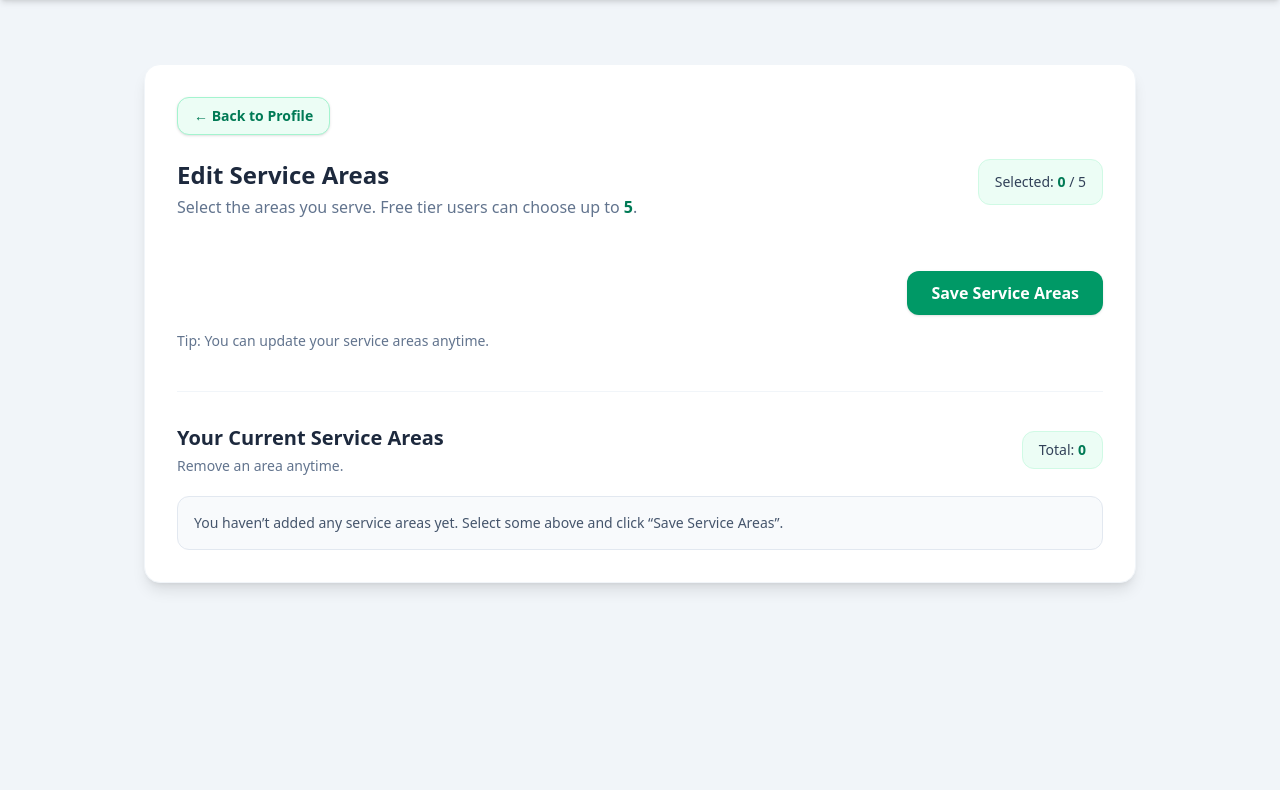
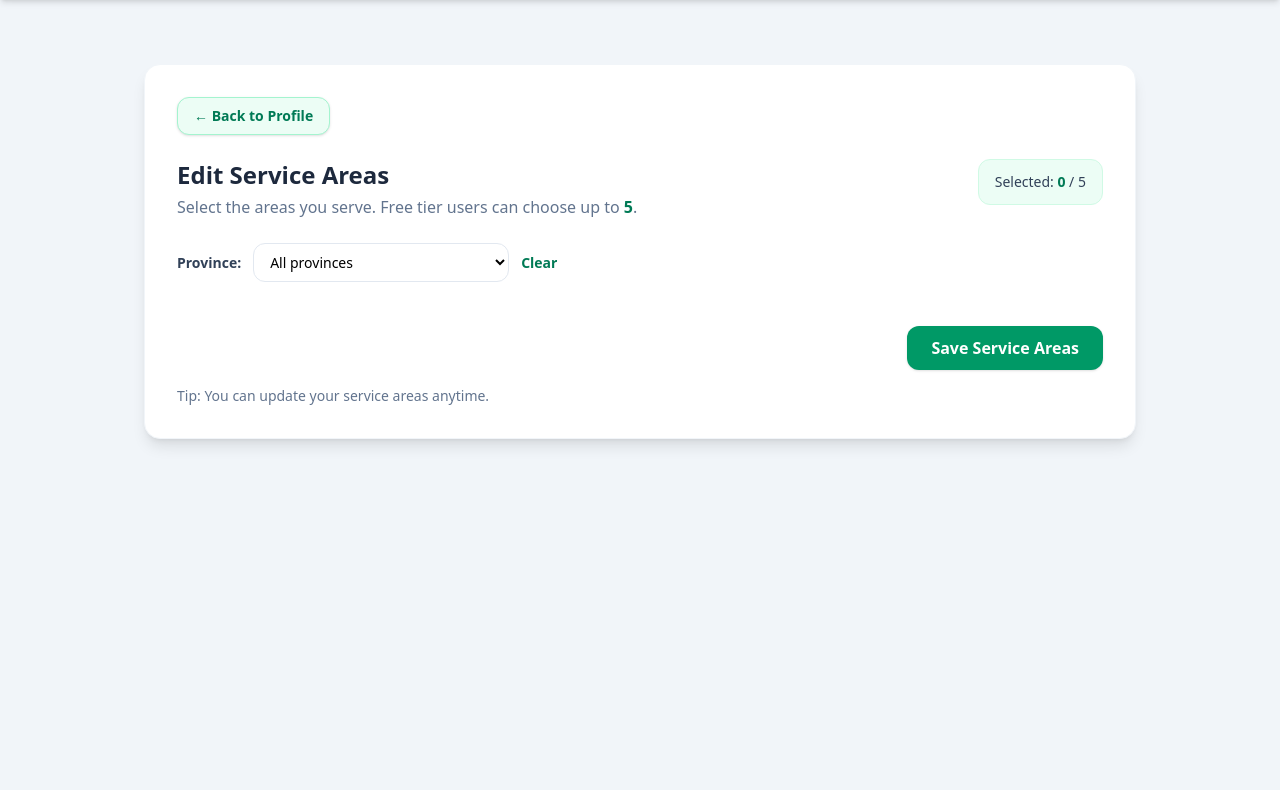
Before and after one commit to olugbengaakindele/handyhub_vercel, a Django app: page /edit-service-areas/ in a window 1280 px wide. Shown: the part 100-890 px from the top of the page. Run offline with Django 5.2, Linux system fonts and the light colour scheme; the visitor is signed in with stand-in values (Sample User, id 1); some libraries are stand-ins or nearby versions.

Commit message:
edit service area with province filter

```diff
--- /dev/null
+++ b/users/static/users/js/service_area_selector.js
@@ -0,0 +1,134 @@
+class ServiceAreaSelector {
+  constructor(config) {
+    this.container = document.querySelector(config.containerSelector);
+    this.provinceSelect = document.querySelector(config.provinceSelectSelector);
+    this.clearBtn = document.querySelector(config.clearBtnSelector);
+    this.countEl = document.querySelector(config.countSelector);
+    this.limitEl = document.querySelector(config.limitSelector);
+
+    this.checkboxSelector = config.checkboxSelector;
+    this.cardSelector = config.cardSelector;
+    this.groupSelector = config.groupSelector;
+
+    this.limit = config.limit;
+
+    if (!this.container || !this.provinceSelect || !this.countEl || !this.limitEl) {
+      return; // fail silently if page doesn't have expected markup
+    }
+
+    this.checkboxes = Array.from(this.container.querySelectorAll(this.checkboxSelector));
+    this.cards = Array.from(this.container.querySelectorAll(this.cardSelector));
+    this.groups = Array.from(this.container.querySelectorAll(this.groupSelector));
+
+    this.bindEvents();
+    this.updateCount();
+    this.applyLimitRules();
+    this.applyProvinceFilter(this.provinceSelect.value);
+  }
+
+  bindEvents() {
+    // Checkbox changes
+    this.checkboxes.forEach(cb => {
+      cb.addEventListener("change", () => {
+        this.updateCount();
+        this.applyLimitRules();
+      });
+    });
+
+    // Province filter
+    this.provinceSelect.addEventListener("change", () => {
+      this.applyProvinceFilter(this.provinceSelect.value);
+      this.applyLimitRules(); // ensure disable rules re-apply to visible items
+    });
+
+    // Clear filter
+    if (this.clearBtn) {
+      this.clearBtn.addEventListener("click", () => {
+        this.provinceSelect.value = "ALL";
+        this.applyProvinceFilter("ALL");
+        this.applyLimitRules();
+      });
+    }
+  }
+
+  getSelectedCount() {
+    return this.checkboxes.filter(cb => cb.checked).length;
+  }
+
+  updateCount() {
+    const count = this.getSelectedCount();
+    this.countEl.textContent = String(count);
+    this.limitEl.textContent = String(this.limit);
+  }
+
+  applyLimitRules() {
+    const selectedCount = this.getSelectedCount();
+    const limitReached = selectedCount >= this.limit;
+
+    this.cards.forEach(card => {
+      const cb = card.querySelector(this.checkboxSelector);
+      if (!cb) return;
+
+      // Only enforce on visible cards
+      const isHidden = card.classList.contains("hidden");
+      if (isHidden) return;
+
+      if (limitReached && !cb.checked) {
+        cb.disabled = true;
+        card.classList.add("opacity-50", "pointer-events-none");
+      } else {
+        cb.disabled = false;
+        card.classList.remove("opacity-50", "pointer-events-none");
+      }
+    });
+  }
+
+  applyProvinceFilter(provinceValue) {
+    // Show/hide cards
+    this.cards.forEach(card => {
+      const cardProvince = card.getAttribute("data-province") || "";
+      const matches = provinceValue === "ALL" || cardProvince === provinceValue;
+
+      if (matches) {
+        card.classList.remove("hidden");
+      } else {
+        card.classList.add("hidden");
+
+        // Important: if a hidden item was disabled by limit rules,
+        // re-enable it so it doesn't stay "stuck" when filter changes.
+        const cb = card.querySelector(this.checkboxSelector);
+        if (cb) cb.disabled = false;
+        card.classList.remove("opacity-50", "pointer-events-none");
+      }
+    });
+
+    // Hide metro groups that have zero visible cards
+    this.groups.forEach(group => {
+      const visibleCards = group.querySelectorAll(`${this.cardSelector}:not(.hidden)`);
+      if (visibleCards.length === 0) {
+        group.classList.add("hidden");
+      } else {
+        group.classList.remove("hidden");
+      }
+    });
+  }
+}
+
+// Boot
+document.addEventListener("DOMContentLoaded", () => {
+  const scriptTag = document.querySelector('script[src*="service_area_selector.js"]');
+  const limitFromData = scriptTag?.dataset?.serviceAreaLimit;
+  const limit = Number(limitFromData || 5);
+
+  new ServiceAreaSelector({
+    containerSelector: "#serviceAreasContainer",
+    provinceSelectSelector: "#provinceFilter",
+    clearBtnSelector: "#clearProvince",
+    countSelector: "#selectedCount",
+    limitSelector: "#limitCount",
+    checkboxSelector: "[data-area-checkbox]",
+    cardSelector: "[data-area-card]",
+    groupSelector: ".metro-group",
+    limit: limit,
+  });
+});
--- a/users/templates/users/edit_service_areas.html
+++ b/users/templates/users/edit_service_areas.html
@@ -1,10 +1,10 @@
 {% extends "./base.html" %}
+{% load static %}
 {% block body %}
 
 <div class="min-h-screen bg-slate-100 py-10">
   <div class="max-w-5xl mx-auto px-4">
 
-    <!-- Main Card -->
     <div class="bg-white rounded-2xl shadow-lg border border-slate-100 p-8">
       <div class="flex items-center justify-between mb-6">
         <a href="{% url 'users:profile' %}"
@@ -15,7 +15,7 @@
           ← Back to Profile
         </a>
       </div>
-      <!-- Header -->
+
       <div class="flex items-start justify-between gap-6 mb-6">
         <div>
           <h2 class="text-2xl font-extrabold text-slate-800">Edit Service Areas</h2>
@@ -28,24 +28,44 @@
         <div class="rounded-xl bg-emerald-50 border border-emerald-100 px-4 py-3">
           <p class="text-sm text-slate-700">
             Selected:
-            <span class="font-bold text-emerald-700">{{ selected_area_objects|length }}</span>
-            / {{ service_area_limit }}
+            <span id="selectedCount" class="font-bold text-emerald-700">{{ selected_area_objects|length }}</span>
+            / <span id="limitCount">{{ service_area_limit }}</span>
           </p>
         </div>
       </div>
 
+      <!-- Province filter -->
+      <div class="mb-4 flex items-center gap-3">
+        <label for="provinceFilter" class="text-sm font-semibold text-slate-700">
+          Province:
+        </label>
 
+        <select id="provinceFilter"
+                class="w-full sm:w-64 rounded-xl border border-slate-200 bg-white px-3 py-2 text-sm
+                       focus:outline-none focus:ring-2 focus:ring-emerald-300">
+          <option value="ALL">All provinces</option>
+          {# Build from your all_areas list. This works if all_areas has province values. #}
+          {% regroup all_areas by province as provinces %}
+          {% for p in provinces %}
+            <option value="{{ p.grouper }}">{{ p.grouper }}</option>
+          {% endfor %}
+        </select>
 
-      <!-- ✅ ADD/SELECT SERVICE AREAS FORM -->
+        <button type="button"
+                id="clearProvince"
+                class="text-sm font-semibold text-emerald-700 hover:underline">
+          Clear
+        </button>
+      </div>
+
       <form method="POST">
         {% csrf_token %}
 
-        <div class="space-y-6 max-h-[420px] overflow-y-auto pr-2">
-
+        <div id="serviceAreasContainer" class="space-y-6 max-h-[420px] overflow-y-auto pr-2">
           {% regroup all_areas by metro_city as grouped_areas %}
 
           {% for group in grouped_areas %}
-            <div>
+            <div class="metro-group" data-metro="{{ group.grouper }}">
               <div class="flex items-center justify-between mb-2">
                 <h3 class="font-bold text-emerald-700">{{ group.grouper }}</h3>
                 <span class="text-xs text-slate-400">Choose areas you serve</span>
@@ -53,13 +73,18 @@
 
               <div class="grid grid-cols-1 sm:grid-cols-2 md:grid-cols-3 gap-3">
                 {% for area in group.list %}
-                  <label class="flex items-center gap-3 bg-slate-50 border border-slate-200 rounded-xl px-4 py-3 cursor-pointer hover:border-emerald-400 hover:bg-emerald-50 transition">
+                  <label
+                    class="area-card flex items-center gap-3 bg-slate-50 border border-slate-200 rounded-xl px-4 py-3 cursor-pointer hover:border-emerald-400 hover:bg-emerald-50 transition"
+                    data-province="{{ area.province }}"
+                    data-area-card
+                  >
                     <input
                       type="checkbox"
                       name="service_areas"
                       value="{{ area.id }}"
                       {% if area.id in selected_areas %}checked{% endif %}
-                      class="accent-emerald-600 w-4 h-4"
+                      class="area-checkbox accent-emerald-600 w-4 h-4"
+                      data-area-checkbox
                     />
                     <div class="min-w-0">
                       <p class="text-sm font-bold text-slate-800 truncate">{{ area.name }}</p>
@@ -70,10 +95,8 @@
               </div>
             </div>
           {% endfor %}
-
         </div>
 
-        <!-- Save Button -->
         <div class="mt-7 flex items-center justify-end gap-3">
           <button
             type="submit"
@@ -88,47 +111,18 @@
         </p>
       </form>
 
-      <!-- ✅ EXISTING SERVICE AREAS LIST (with delete) -->
-      <div class="mt-10 border-t border-slate-100 pt-8">
-        <div class="flex items-center justify-between mb-5">
-          <div>
-            <h3 class="text-xl font-extrabold text-slate-800">Your Current Service Areas</h3>
-            <p class="text-sm text-slate-500 mt-1">Remove an area anytime.</p>
-          </div>
-
-          <div class="rounded-xl bg-emerald-50 border border-emerald-100 px-4 py-2">
-            <p class="text-sm text-slate-700">
-              Total:
-              <span class="font-bold text-emerald-700">{{ selected_area_objects|length }}</span>
-            </p>
-          </div>
-        </div>
-
-        {% if selected_area_objects %}
-          <div class="space-y-3">
-            {% for area in selected_area_objects %}
-              <div class="flex items-center justify-between bg-slate-50 border border-slate-200 rounded-xl px-4 py-3 hover:border-emerald-300 hover:bg-emerald-50 transition">
-                <div class="min-w-0">
-                  <p class="text-sm font-bold text-slate-800 truncate">{{ area.name }}</p>
-                  <p class="text-xs text-slate-500 truncate">{{ area.city }}, {{ area.province }}</p>
-                </div>
-
-                <a href="{% url 'users:delete_service_area' area.id %}"
-                   class="text-red-600 text-sm font-semibold hover:underline">
-                  Delete
-                </a>
-              </div>
-            {% endfor %}
-          </div>
-        {% else %}
-          <div class="rounded-xl bg-slate-50 border border-slate-200 p-4 text-slate-600 text-sm">
-            You haven’t added any service areas yet. Select some above and click “Save Service Areas”.
-          </div>
-        {% endif %}
-      </div>
+      <!-- Existing list unchanged... -->
+      <!-- (keep your current “Your Current Service Areas” section as-is) -->
 
     </div>
   </div>
 </div>
 
+<!-- External JS -->
+<script
+  src="{% static 'users/js/service_area_selector.js' %}"
+  defer
+  data-service-area-limit="{{ service_area_limit }}"
+></script>
+
 {% endblock %}
```
